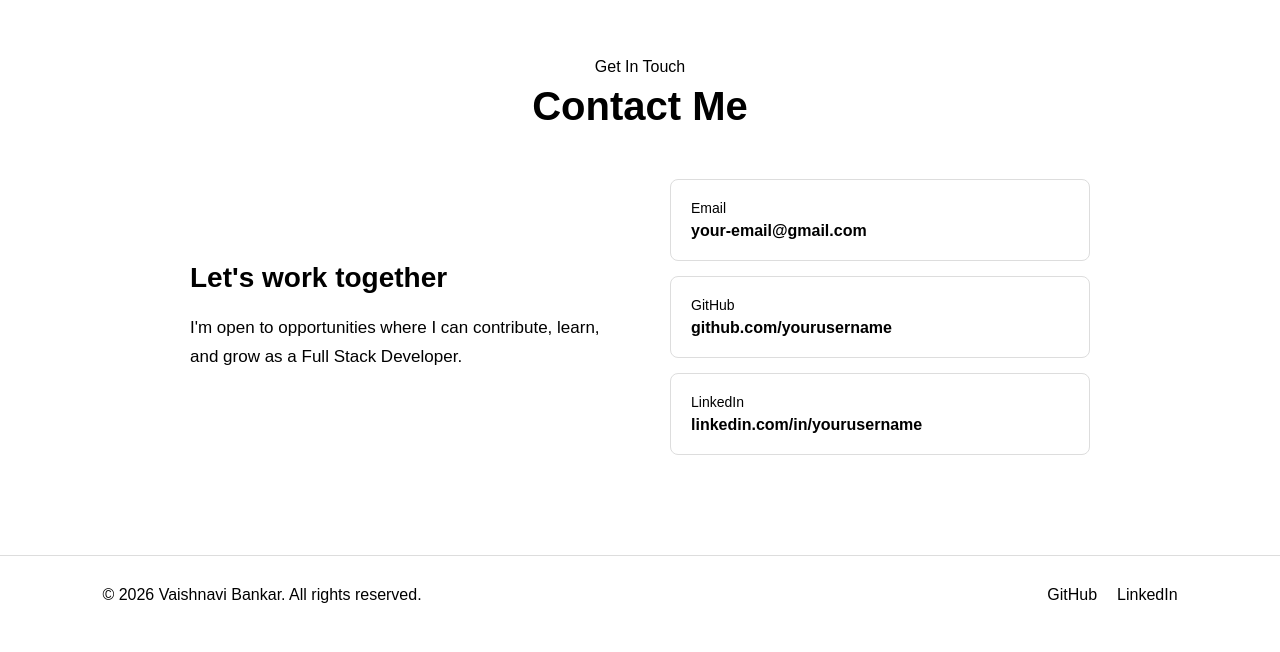
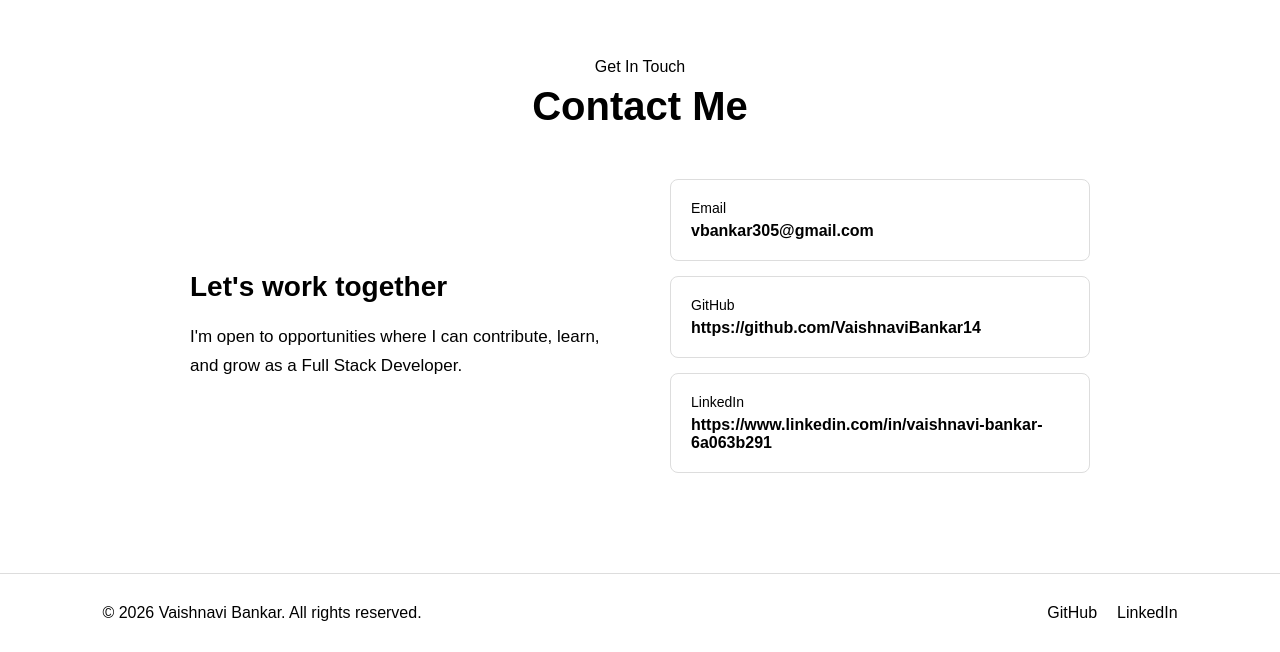
Before and after one commit to VaishnaviBankar14/Portfolio, a plain HTML site: page index.html in a window 1280 px wide. Shown: the part 2850-3502 px from the top of the page. Drawn offline with Linux system fonts and the light colour scheme.

Commit message:
Add portfolio index file

```diff
--- a/index.html
+++ b/index.html
@@ -288,26 +288,26 @@
 
         <div class="contact-links">
 
-            <a href="mailto:your-email@gmail.com">
+            <a href="mailto:vbankar305@gmail.com">
                 <span>Email</span>
-                <strong>your-email@gmail.com</strong>
+                <strong>vbankar305@gmail.com</strong>
             </a>
 
-            <a href="https://github.com/yourusername"
+            <a href="https://github.com/VaishnaviBankar14"
                target="_blank"
                rel="noopener noreferrer">
 
                 <span>GitHub</span>
-                <strong>github.com/yourusername</strong>
+                <strong>https://github.com/VaishnaviBankar14</strong>
 
             </a>
 
-            <a href="https://www.linkedin.com/in/yourusername/"
+            <a href="https://www.linkedin.com/in/vaishnavi-bankar-6a063b291"
                target="_blank"
                rel="noopener noreferrer">
 
                 <span>LinkedIn</span>
-                <strong>linkedin.com/in/yourusername</strong>
+                <strong>https://www.linkedin.com/in/vaishnavi-bankar-6a063b291</strong>
 
             </a>
 
@@ -328,13 +328,13 @@
 
         <div class="footer-links">
 
-            <a href="https://github.com/yourusername"
+            <a href="https://github.com/VaishnaviBankar14"
                target="_blank"
                rel="noopener noreferrer">
                 GitHub
             </a>
 
-            <a href="https://www.linkedin.com/in/yourusername/"
+            <a href="https://www.linkedin.com/in/vaishnavi-bankar-6a063b291"
                target="_blank"
                rel="noopener noreferrer">
                 LinkedIn
```
